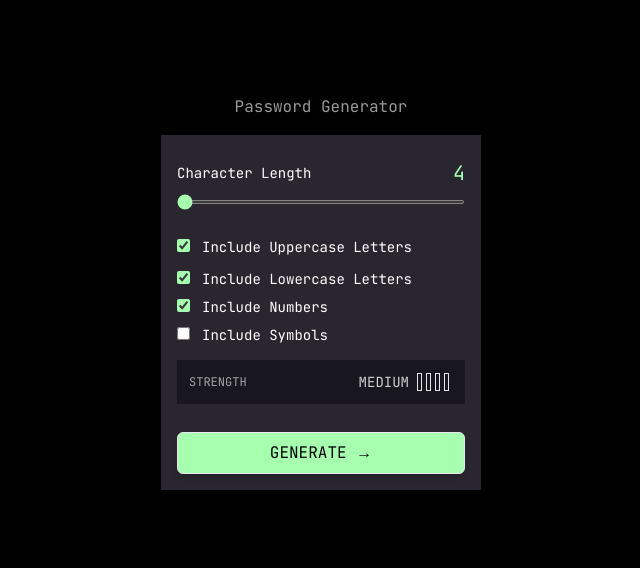
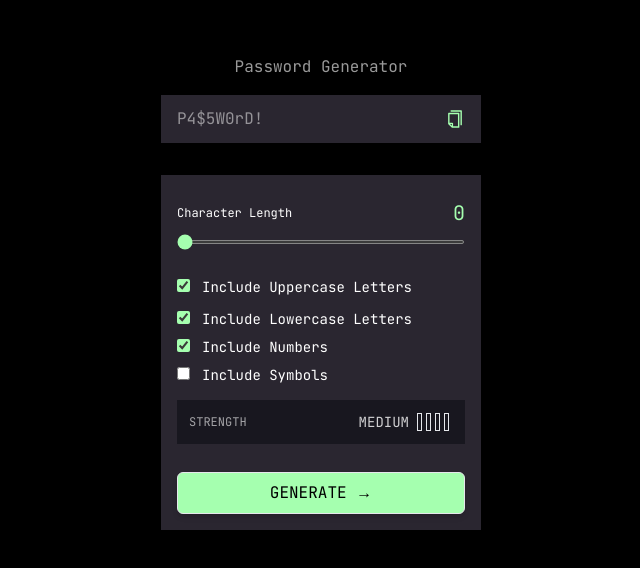
Before and after one commit to iAmNsengi/RandomPasswordGenerator, a React (Vite) app: page / in a window 1280 px wide. Shown: the part 108-676 px from the top of the page, without its empty margins (319-959 px from the left). Built offline with nearby package versions, Linux system fonts and the light colour scheme.

Commit message:
gh-fix updated design

```diff
--- a/src/App.tsx
+++ b/src/App.tsx
@@ -10,7 +10,7 @@ import { AiOutlineCopy } from "react-icons/ai";
 
 function App() {
   const [password, setPassword] = useState<string | null>(null);
-  const [passwordLength, setPasswordLength] = useState<number>(4);
+  const [passwordLength, setPasswordLength] = useState<number>(0);
   const [includeLowerCase, setIncludeLowerCase] = useState<boolean>(true);
   const [includeUpperCase, setIncludeUpperCase] = useState<boolean>(true);
   const [includeNumbers, setIncludeNumbers] = useState<boolean>(true);
@@ -41,9 +41,11 @@ function App() {
       <div>
         <label className="opacity-60">Password Generator</label>
       </div>
-      {password && (
+
       <div className="bg-BalticSea text-white px-4 py-3 break-all flex justify-between items-center w-[20rem] mb-4">
-          <div className="text-base">{password}</div>
+        <div className="text-base">
+          {password || <label className="opacity-50">P4$5W0rD!</label>}
+        </div>
         <button
           className="text-xl text-PastelGreen flex items-center justify-between"
           onClick={handleCopy}
@@ -57,7 +59,7 @@ function App() {
           <AiOutlineCopy />
         </button>
       </div>
-      )}
+
       <div className="w-[20rem] bg-BalticSea p-4">
         <PasswordLength
           passwordLength={passwordLength}
--- a/src/components/PasswordLength.tsx
+++ b/src/components/PasswordLength.tsx
@@ -14,12 +14,12 @@ export default function PasswordLength({
   return (
     <div className="mb-3 mt-2">
       <label className="flex justify-between items-center">
-        <div className="text-sm">Character Length</div>
+        <div className="text-xs">Character Length</div>
         <div className="text-xl text-PastelGreen">{passwordLength}</div>
       </label>
       <input
         type="range"
-        min="4"
+        min="0"
         max="20"
         id="passwordLength"
         value={passwordLength}
```
Lines whose indentation alone changed are shown as unchanged.
